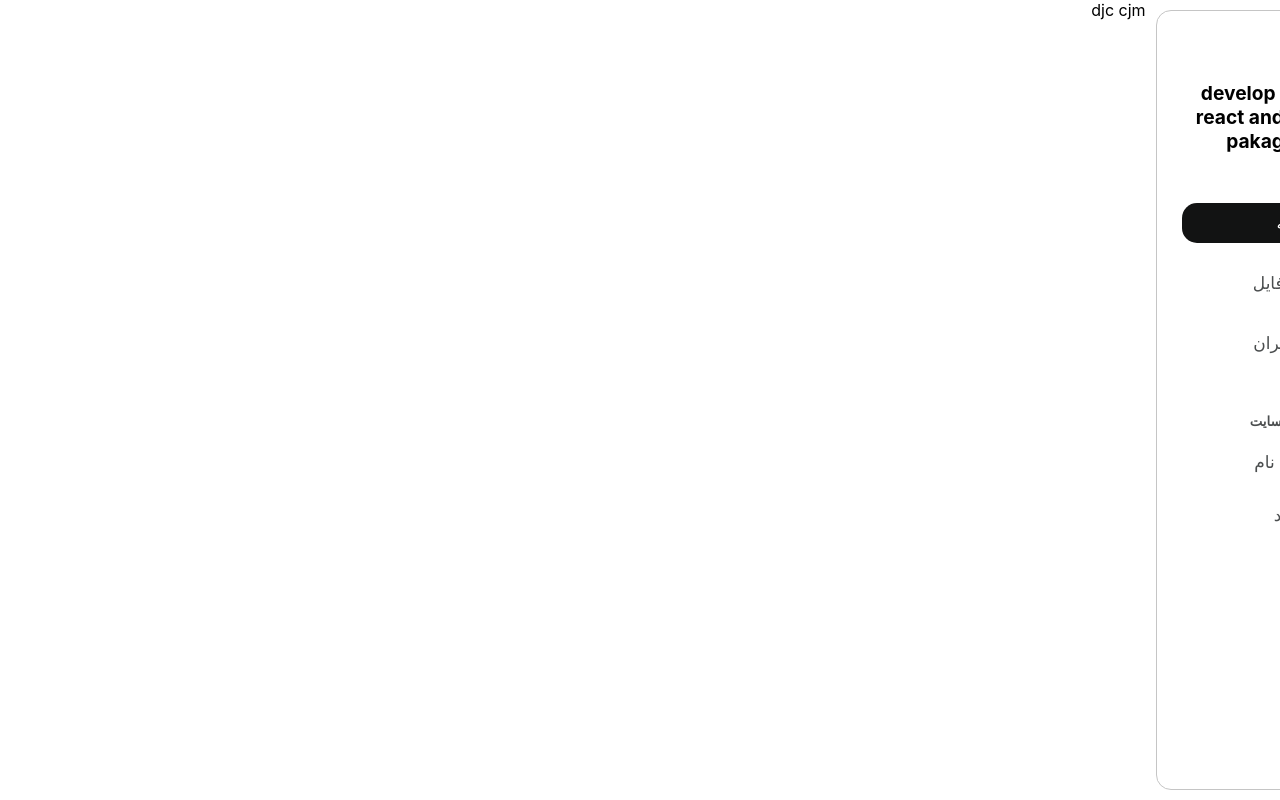
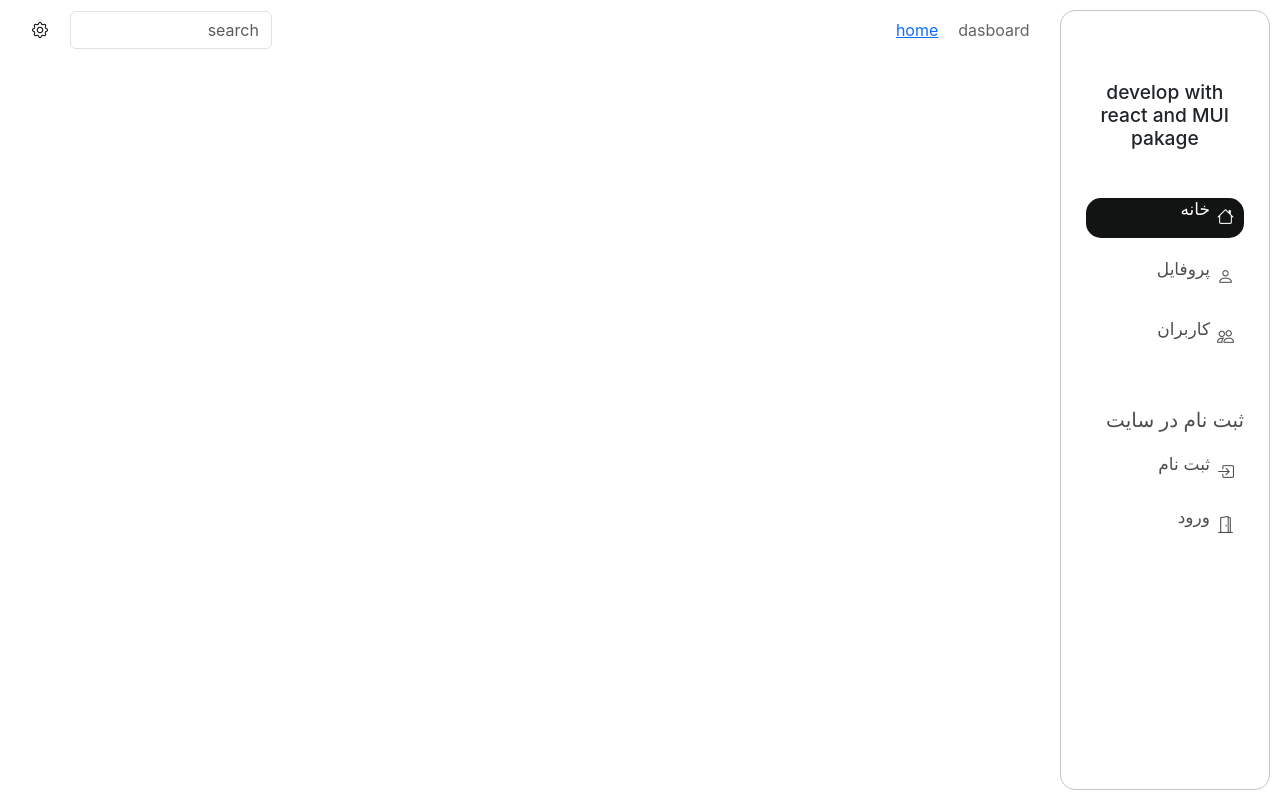
Before and after one commit to rhmanimohammad37-ship-it/admin-panel, a React (Create React App) app in the folder admin-panel/: page / in a window 1280 px wide. Built offline with nearby package versions, Linux system fonts and the light colour scheme.

Commit message:
i added resposive header

```diff
--- a/admin-panel/package.json
+++ b/admin-panel/package.json
@@ -8,6 +8,7 @@
     "@testing-library/react": "^16.3.0",
     "@testing-library/user-event": "^13.5.0",
     "react": "^19.2.1",
+    "react-bootstrap": "^2.10.10",
     "react-dom": "^19.2.1",
     "react-router-dom": "^7.10.1",
     "react-scripts": "5.0.1",
--- a/admin-panel/public/index.html
+++ b/admin-panel/public/index.html
@@ -13,6 +13,13 @@
 
     <link rel="manifest" href="%PUBLIC_URL%/manifest.json" />
 
+    <link
+      href="https://cdn.jsdelivr.net/npm/bootstrap@5.3.3/dist/css/bootstrap.min.css"
+      rel="stylesheet"
+      integrity="sha384-QWTKZyjpPEjISv5WaRU9OFeRpok6YctnYmDr5pNlyT2bRjXh0JMhjY6hW+ALEwIH"
+      crossorigin="anonymous"
+    />
+
     <title>admin panel</title>
   </head>
   <body>
--- /dev/null
+++ b/admin-panel/src/components/header/Header.js
@@ -0,0 +1,133 @@
+import { useRef } from "react";
+import { Button, FormControl, CloseButton } from "react-bootstrap";
+import "./header.css";
+import { useLocation, Link, NavLink } from "react-router-dom";
+
+export default function Header() {
+  const parametr = useLocation();
+  const showSideBar = useRef(null);
+  const settingDiv = useRef(null);
+  const colors = [
+    { id: 1, color: "#ECEFF1" },
+    { id: 2, color: "#000" },
+    { id: 3, color: "#9CCC65" },
+    { id: 4, color: "#FFB74D" },
+    { id: 5, color: "#F06292" },
+  ];
+
+  const showSideBarFunction = () => {
+    showSideBar.current.classList.toggle("show-Side-bar");
+  };
+
+  const showSettingContainer = () => {
+    settingDiv.current.classList.toggle("show-setting-container");
+  };
+
+  setInterval(() => {
+    console.log(showSideBar, settingDiv);
+  }, 5000);
+  return (
+    <div className="header">
+      <div className="header-Breadcrumb">
+        <ul>
+          <li>dasboard</li>
+          <li>
+            <Link to={`/`}>
+              {parametr.pathname.slice(1, parametr.pathname.length)
+                ? ""
+                : "home"}
+            </Link>
+          </li>
+        </ul>
+      </div>
+      <div className="header-access">
+        <FormControl placeholder="search" className="search-input" />
+        <Button
+          className="setting-btn btn btn-outline-secondary"
+          onClick={showSettingContainer}
+        >
+          <i class="bi bi-gear"></i>
+        </Button>
+        <Button
+          className="list-btn btn btn-outline-secondary"
+          onClick={showSideBarFunction}
+        >
+          <i class="bi bi-list"></i>
+        </Button>
+      </div>
+      <div className="resposive-side-bar" ref={showSideBar}>
+        <div className="responsive-slide-bar-child">
+          <div className="header-links">
+            <NavLink
+              to="/"
+              className={(isActiveParametr) =>
+                isActiveParametr.isActive ? "active-link" : "header-link"
+              }
+            >
+              خانه
+            </NavLink>
+            <NavLink
+              to="/profile"
+              className={(isActiveParametr) =>
+                isActiveParametr.isActive ? "active-link" : "header-link"
+              }
+            >
+              پرفایل
+            </NavLink>
+            <NavLink
+              to="/users"
+              className={(isActiveParametr) =>
+                isActiveParametr.isActive ? "active-link" : "header-link"
+              }
+            >
+              کاربران
+            </NavLink>
+            <h4>ثبت نام در سایت</h4>
+            <Link to="/users" className={"header-link"}>
+              ثبت نام
+            </Link>
+            <Link to="/users" className={"header-link"}>
+              ورود
+            </Link>
+          </div>
+        </div>
+      </div>
+
+      <div className="setting-container" ref={settingDiv}>
+        <div className="setting-container-child">
+          <div className="close">
+            <h5 className="setting-title">تنظیمات وب</h5>
+            <CloseButton onClick={showSettingContainer} />
+          </div>
+          <div className="color-btn">
+            <div>
+              <h5 className="color-title">رنگ تم رو انتخاب کن</h5>
+            </div>
+            <div className="color-buttons">
+              {colors.map((color) => (
+                <button
+                  key={color.id}
+                  className="color-button"
+                  data-color={color.color}
+                  style={{
+                    background: color.color,
+                  }}
+                ></button>
+              ))}
+            </div>
+          </div>
+          <div className="web-theme">
+            <div>
+              <h5 className="web-theme-title">حالت نمایش</h5>
+            </div>
+            <div className="theme-btns">
+              <button className="theme-btn">روشن</button>
+              <button className="theme-btn">شیشه ای</button>
+              <button className="theme-btn">تاریک</button>
+            </div>
+          </div>
+        </div>
+      </div>
+    </div>
+  );
+}
--- /dev/null
+++ b/admin-panel/src/components/header/header.css
@@ -0,0 +1,282 @@
+.header {
+  width: 100%;
+  height: 100%;
+  top: 10px;
+  display: flex;
+  align-items: center;
+  justify-content: space-between;
+  padding: 20px;
+  /* background-color: rgba(75, 75, 75, 0.138); */
+  border-radius: 15px;
+  backdrop-filter: blur(15px);
+}
+
+.header-Breadcrumb {
+  width: 50%;
+  height: 100%;
+}
+.header-Breadcrumb ul {
+  width: 100%;
+  height: 100%;
+  display: flex;
+  align-items: center;
+  gap: 20px;
+}
+.header-Breadcrumb ul li {
+  list-style: none;
+}
+.header-Breadcrumb ul li:first-child {
+  color: rgb(100, 100, 100);
+}
+.header-access {
+  width: 50%;
+  height: 100%;
+  /* background-color: red; */
+  display: flex;
+  align-items: center;
+  justify-content: end;
+  gap: 10px;
+}
+.search-input {
+  width: 40%;
+  box-shadow: none;
+}
+.search-input:focus {
+  box-shadow: none;
+}
+.list-btn {
+  display: none;
+  outline-color: #000;
+}
+.setting-btn,
+.list-btn {
+  border: none;
+  background-color: inherit;
+  color: black;
+  aspect-ratio: 1/ 1;
+  border-radius: 50%;
+}
+.setting-btn:hover,
+.list-btn:hover {
+  background-color: inherit;
+  color: black;
+}
+.search-btn:focus {
+  background-color: inherit;
+  color: black;
+}
+
+.resposive-side-bar {
+  position: fixed;
+  top: 0;
+  right: 0;
+  width: 30%;
+  height: 100vh;
+  transition: all 0.5s ease;
+  opacity: 0;
+  visibility: hidden;
+  transform: translateX(10px);
+  padding: 10px;
+  margin-top: 0;
+  display: flex;
+  align-items: center;
+  justify-content: center;
+  overflow-y: auto;
+}
+.responsive-slide-bar-child {
+  width: 100%;
+  height: 100%;
+  background-color: #fff;
+  border-radius: 15px;
+  border: 1px solid rgb(200, 200, 200);
+  display: flex;
+  flex-direction: column;
+  justify-content: center;
+  gap: 10px;
+}
+.header-links {
+  width: 100%;
+  height: 50%;
+  display: flex;
+  flex-direction: column;
+  padding: 0px 20px;
+  gap: 15px;
+}
+.header-links h4 {
+  margin-top: 10px;
+}
+
+.header-link,
+.active-link {
+  width: 100%;
+  height: 35px;
+  /* background-color: red; */
+  display: flex;
+  align-items: center;
+  padding: 0 10px;
+  border-radius: 15px;
+  text-decoration: none;
+}
+
+.header-link {
+  color: #000;
+}
+.header-link:hover {
+  background-color: #dbdbdb;
+}
+.active-link {
+  background-color: #000;
+  color: #fff;
+}
+.active-link:hover {
+  opacity: 0.7;
+}
+.show-Side-bar {
+  transform: translateX(0px);
+  opacity: 1;
+  visibility: visible;
+}
+
+.setting-container {
+  width: 45%;
+  height: 100vh;
+  position: fixed;
+  top: 0;
+  left: 0;
+  /* background-color: red; */
+  transition: all 0.5s ease;
+  opacity: 0;
+  visibility: hidden;
+  transform: translateX(-10px);
+  padding: 10px;
+}
+.show-setting-container {
+  visibility: visible;
+  opacity: 1;
+  transform: translateX(0px);
+}
+.setting-container-child {
+  width: 100%;
+  height: 100%;
+  background-color: #fff;
+  border-radius: 15px;
+  border: 1px solid rgb(210, 210, 210);
+  display: flex;
+  flex-direction: column;
+  align-items: center;
+  padding: 20px;
+}
+.close {
+  width: 100%;
+  height: 20%;
+  display: flex;
+  align-items: center;
+  justify-content: space-between;
+}
+.color-btn {
+  width: 100%;
+  height: 20%;
+  display: flex;
+  flex-direction: column;
+  align-items: start;
+  justify-content: center;
+  gap: 10px;
+}
+.color-buttons {
+  width: 100%;
+  display: flex;
+  gap: 5px;
+}
+.color-button {
+  width: 20px;
+  height: 20px;
+  border: none;
+  border-radius: 50%;
+}
+.web-theme {
+  width: 100%;
+  height: 30%;
+  display: flex;
+  align-items: center;
+  justify-content: center;
+  gap: 20px;
+  flex-direction: column;
+  margin-top: 30px;
+}
+.theme-btns {
+  width: 100%;
+  height: 90%;
+  display: flex;
+  align-items: center;
+  justify-content: center;
+  gap: 20px;
+}
+
+.theme-btn {
+  width: auto;
+  height: 40px;
+  padding: 0 20px;
+  border: 1px solid rgb(0, 0, 0);
+  border-radius: 10px;
+  background-color: inherit;
+  transition: all 250ms ease;
+}
+.theme-btn:hover {
+  background: #000;
+  color: #fff;
+  transform: scale(0.9);
+}
+.theme-btn:focus {
+  background: #000;
+  color: #fff;
+  transform: none;
+}
+
+/* reaposive */
+@media (min-width: 1040px) {
+  .resposive-side-bar {
+    opacity: 0;
+    visibility: hidden;
+  }
+  .setting-container {
+    width: 35%;
+  }
+}
+@media (max-width: 576px) {
+  .resposive-side-bar {
+    width: 50%;
+  }
+  .header-Breadcrumb ul li {
+    font-size: 10px;
+  }
+  .setting-container {
+    width: 50%;
+  }
+  .theme-btn {
+    font-size: 10px;
+  }
+  .setting-title,
+  .color-title,
+  .web-theme-title{
+    font-size: 10px;
+  }
+}
+@media (max-width: 992px) {
+  .setting-container {
+    width: 40%;
+    height: 100vh;
+  }
+  .setting-container-child{
+    overflow: auto;
+  }
+  .theme-btns {
+    display: grid;
+    grid-template-columns: 1fr;
+  }
+}
+
+@media (max-width: 1140px) {
+  .list-btn {
+    display: block;
+  }
+}
--- a/admin-panel/src/components/sidebar/SideBar.js
+++ b/admin-panel/src/components/sidebar/SideBar.js
@@ -11,27 +11,21 @@ export default function SideBar() {
       <div className="links">
         <NavLink
           to="/"
-          className={(activeLink) =>
-            activeLink.isActive ? "link active" : "link"
-          }
+          className={(activeLink) => (activeLink.isActive ? " active" : "link")}
         >
           <i class="bi bi-house"></i>
           <p>خانه</p>
         </NavLink>
         <NavLink
           to="/profile"
-          className={(activeLink) =>
-            activeLink.isActive ? "link active" : "link"
-          }
+          className={(activeLink) => (activeLink.isActive ? "active" : "link")}
         >
           <i class="bi bi-person"></i>
           <p>پروفایل</p>
         </NavLink>
         <NavLink
           to="/users"
-          className={(activeLink) =>
-            activeLink.isActive ? "link active" : "link"
-          }
+          className={(activeLink) => (activeLink.isActive ? " active" : "link")}
         >
           <i class="bi bi-people"></i>
           <p>کاربران</p>
--- a/admin-panel/src/components/sidebar/sidebar.css
+++ b/admin-panel/src/components/sidebar/sidebar.css
@@ -11,6 +11,8 @@
   border: 1px solid rgb(197, 197, 197);
   gap: 40px;
   background-color: var(--body-color);
+  overflow-y: auto;
+  direction: ltr;
 }
 .side-bar-logo {
   direction: ltr;
@@ -53,6 +55,18 @@
   color: black;
 }
 .active {
+  isplay: flex;
+  font-size: 17px;
+  gap: 7px;
+  text-decoration: none;
+  width: 100%;
+  height: 40px;
+  /* background-color: red; */
+  display: flex;
+  align-items: center;
+  padding: 0 10px;
+  border-radius: 15px;
+  transition: all 0.25s ease;
   background-color: var(--black-color);
   color: var(--active-text);
 }
@@ -71,3 +85,8 @@
 .login-title {
   color: var(--main-white-text-color);
 }
+@media (max-width: 1140px) {
+  .side-bar{
+    display: none;
+  }
+}
--- a/admin-panel/src/pages/home/home.css
+++ b/admin-panel/src/pages/home/home.css
@@ -19,9 +19,25 @@
 .home-content {
   width: 82%;
   height: 100%;
+  /* background-color: red; */
+  display: flex;
+  flex-direction: column;
+  /* padding: 10px; */
   overflow-y: scroll;
-  display: flex;
-  align-items: center;
-  justify-content: center;
-  flex-direction: column;
+  overflow-x: hidden;
 }
+header{
+  width: 100%;
+  height: 60px;
+  /* background-color: red; */
+}
+
+@media (max-width: 1140px) {
+  .home-side-bar {
+    display: none;
+  }
+  .home-content {
+    width: 100%;
+    height: 100%;
+  }
+}
--- a/admin-panel/src/pages/home/home.js
+++ b/admin-panel/src/pages/home/home.js
@@ -1,5 +1,6 @@
 import "./home.css";
 import SideBar from "../../components/sidebar/SideBar";
+import Header from "../../components/header/Header";
 
 export default function Home() {
   return (
@@ -7,8 +8,11 @@ export default function Home() {
       <div className="home-side-bar">
         <SideBar />
       </div>
-      <div className=".home-content">
-        <p>djc cjm </p>
+      <div className="home-content">
+        <header>
+          <Header />
+        </header>
+
       </div>
     </div>
   );
```
Also changed, not shown: 1 other file (tests, documents, lock files or other folders).
